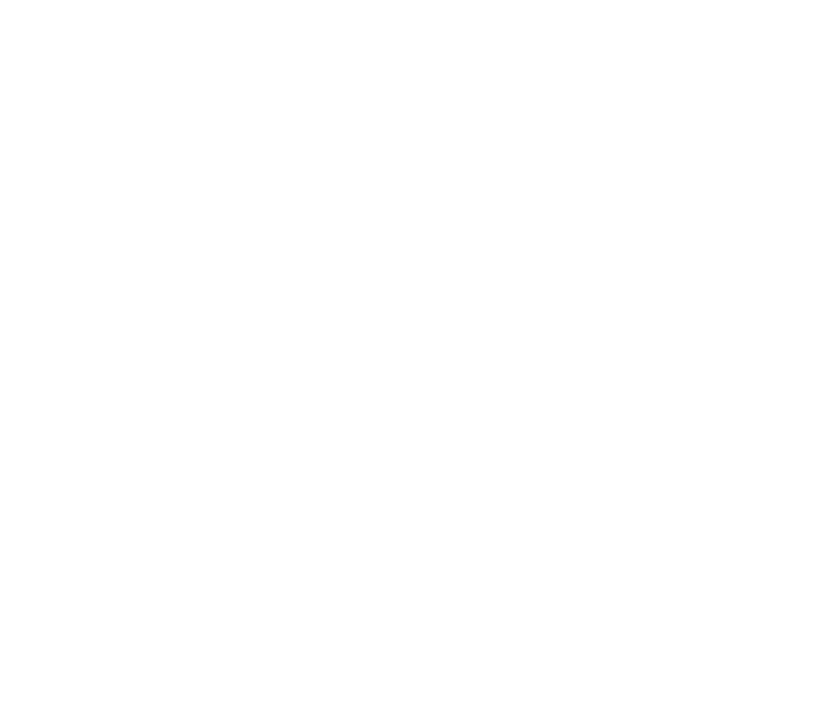
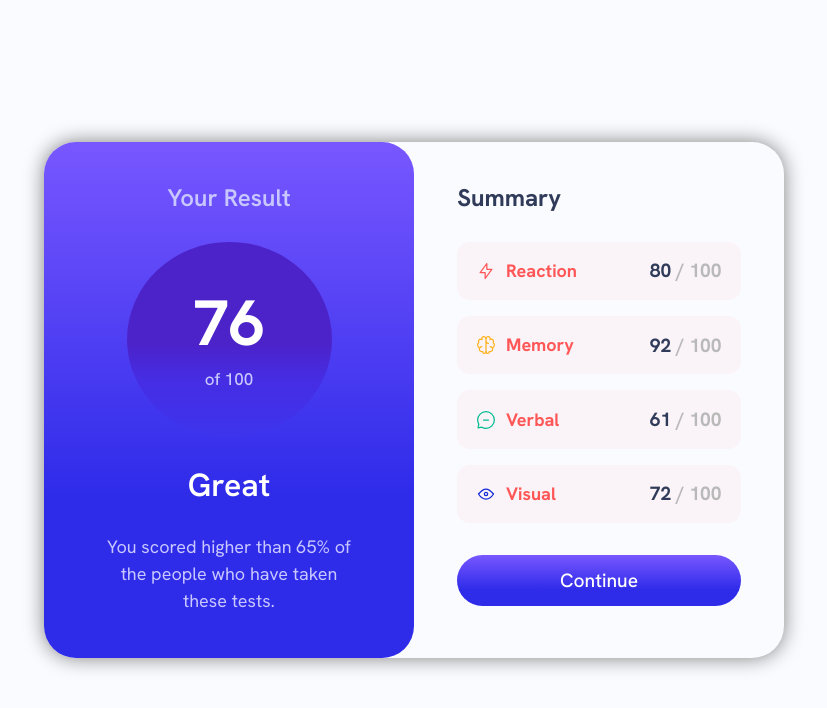
Before and after one commit to said-ops/results-summary-component, a plain HTML site: page index.html in a window 1280 px wide. Shown: the whole page, without its empty margins (226-1053 px from the left). Drawn offline with Linux system fonts and the light colour scheme.

Commit message:
desktop design

```diff
--- a/index.html
+++ b/index.html
@@ -4,20 +4,75 @@
   <meta charset="UTF-8">
   <meta name="viewport" content="width=device-width, initial-scale=1.0">
   <link rel="icon" type="image/png" sizes="32x32" href="./assets/images/favicon-32x32.png">
+  <link rel="stylesheet" href="./reset.css">
+  <link rel="stylesheet" href="./style.css">
   <title>Frontend Mentor | Results summary component</title>
 </head>
 <body>
+  <main>
+    <div class="left">
+      <h1>Your Result</h1>
+      <div class="circle">
+        <span class="result">76</span>
+        <span class="scale">of 100</span>
+      </div>
+      <h2>Great</h2>
+      <p>You scored higher than 65% of the people who have taken these tests.</p>
+    </div>
+    <div class="right">
+      <h3>Summary</h3>
+      <div class="items">
+        <div class="item">
+          <div class="item-left">
+            <img src="./assets/images/icon-reaction.svg" alt="Reaction">
+            <div class="title">Reaction</div>
+          </div>
+          <div class="item-right">
+            <span class="dark">80</span> / <span class="light">100</span>
+          </div>
+        </div>
+        <div class="item">
+          <div class="item-left">
+            <img src="./assets/images/icon-memory.svg" alt="Memory">
+            <div class="title">Memory</div>
+          </div>
+          <div class="item-right">
+            <span class="dark">92</span> / <span class="light">100</span>
+          </div>
+        </div>
+        <div class="item">
+          <div class="item-left">
+            <img src="./assets/images/icon-verbal.svg" alt="Verbal">
+            <div class="title">Verbal</div>
+          </div>
+          <div class="item-right">
+            <span class="dark">61</span> / <span class="light">100</span>
+          </div>
+        </div>
+        <div class="item">
+          <div class="item-left">
+            <img src="./assets/images/icon-visual.svg" alt="Visual">
+            <div class="title">Visual</div>
+          </div>
+          <div class="item-right">
+            <span class="dark">72</span> / <span class="light">100</span>
+          </div>
+        </div>
+      </div>
+      <button>Continue</button>
+    </div>
+  </main>
 <!--
-  Your Result
-  76
-  of 100
 
-  Great
-  You scored higher than 65% of the people who have taken these tests.
 
-  Summary
 
-  Reaction
+
+
+
+
+
+
+
   80 / 100
 
   Memory
--- a/style.Css
+++ b/style.Css
@@ -6,19 +6,26 @@
 :root{
     /*=====primary=====*/
     --light-red:hsl(0, 100%, 67%);
-    --light-red-bg:hsla(var(--light-red) , 20%);
+    --light-red-bg:hsla(0, 100%, 67% , 0.2);
     --orangey-yellow:hsl(39, 100%, 56%);
-    --orangey-yellow-bg:hsla(var(--orangey-yellow),20%);
+    --orangey-yellow-bg:hsla(39, 100%, 56%,0.2);
     --green-teal:hsl(166, 100%, 37%);
-    --green-teal-bg::hsla(var(--green-teal),20%);
+    --green-teal-bg::hsla(166, 100%, 37%,0.2);
     --cobalt-blue:hsl(234, 85%, 45%);
-    --cobalt-blue-bg:hsla(var(--cobalt-blue),20%);
+    --cobalt-blue-bg:hsla(234, 85%, 45%,0.2);
     /*=====neutral=====*/
     --white:hsl(0, 0%, 100%);
     --pale-blue:hsl(221, 100%, 96%);
     --light-lavender:hsl(241, 100%, 89%);
     --drak-grey-blue:hsl(224, 30%, 27%);
     --para-fz:18px;
+    /*=====gardients======*/
+    --gradient-gb:linear-gradient(180deg, rgba(120,87,255,1) 0%, rgba(46,43,233,1) 69%);;
+    --gradient-circle-bg:linear-gradient(
+        180deg,
+        rgba(76,34,201,1)  52%,
+        rgba(70,45,227,1) 70%,
+        rgba(61,52,237,1) 100%);
 }
 *,
 *::after,
@@ -26,3 +33,118 @@
     box-sizing: border-box;
 }
 /*===========================================================*/
+body{
+    display: flex;
+    align-items: center;
+    justify-content: center;
+    font-family: 'main';
+    min-height: 100vh;
+    background-color: hsl(228, 100%, 99%);
+}
+main{
+    display: flex;
+    width: 46.25rem;
+    height: 32.2rem;
+    box-shadow: 0px 0px 20px 0px grey;
+    border-radius: 2rem;
+}
+.left,.right{
+    width: 50%;
+    padding: 2.7rem;
+    display: flex;
+    flex-direction: column;
+    gap: 2rem;
+}
+.left{
+    background: var(--gradient-gb);
+    align-items: center;
+}
+.left h1,
+.left h2,
+.right h3{
+    font-size: 1.5rem;
+    font-weight: 600;
+    color: var(--light-lavender);
+}
+.circle{
+    width: 205px;
+    height: 205px;
+    display: flex;
+    flex-direction: column;
+    justify-content: center;
+    align-items: center;
+    border-radius: 50%;
+    background: var(--gradient-circle-bg);
+    gap: 1rem;
+}
+.result{
+    font-size: 4rem;
+    font-weight: 700;
+    color: var(--white);
+}
+.scale{
+    color: var(--light-lavender);
+    font-weight: 500;
+    font-size: 17px;
+}
+.left h2{
+    font-size: 2rem;
+    color: var(--white);
+}
+.left p{
+    text-align: center;
+    color: var(--light-lavender);
+    font-size: var(--para-fz);
+    line-height: 1.5;
+    width: 90%;
+}
+/*=======right styling======*/
+.right h3{
+    color: var(--drak-grey-blue);
+    font-weight: 700;
+}
+.items{
+    display: flex;
+    flex-direction: column;
+    gap: 1rem;
+}
+.item,
+.item-left{
+    display: flex;
+    justify-content: space-between;
+    align-items: center;
+}
+.item{
+    background-color: hsla(0, 100%, 67%, 0.041);
+    padding: 1.2rem;
+    border-radius: 0.8rem;
+}
+.item-left{
+    gap: 0.6rem;
+}
+.title{
+    font-weight: 700;
+    color: var(--light-red);
+    font-size: 18px;
+}
+.item-right{
+    font-weight: 700;
+    color: hsl(0deg 0% 72.44%);
+    font-size: 1.2rem;
+}
+.dark{
+    color: var(--drak-grey-blue);
+}
+button{
+    border: 0;
+    height: 3.2rem;
+    color: var(--white);
+    background: var(--gradient-gb);
+    border-radius: 2rem;
+    font-family: 'main';
+    font-size: 1.2rem;
+    font-weight: 500;
+}
+.left{
+    border-radius: 2rem;
+}
```
